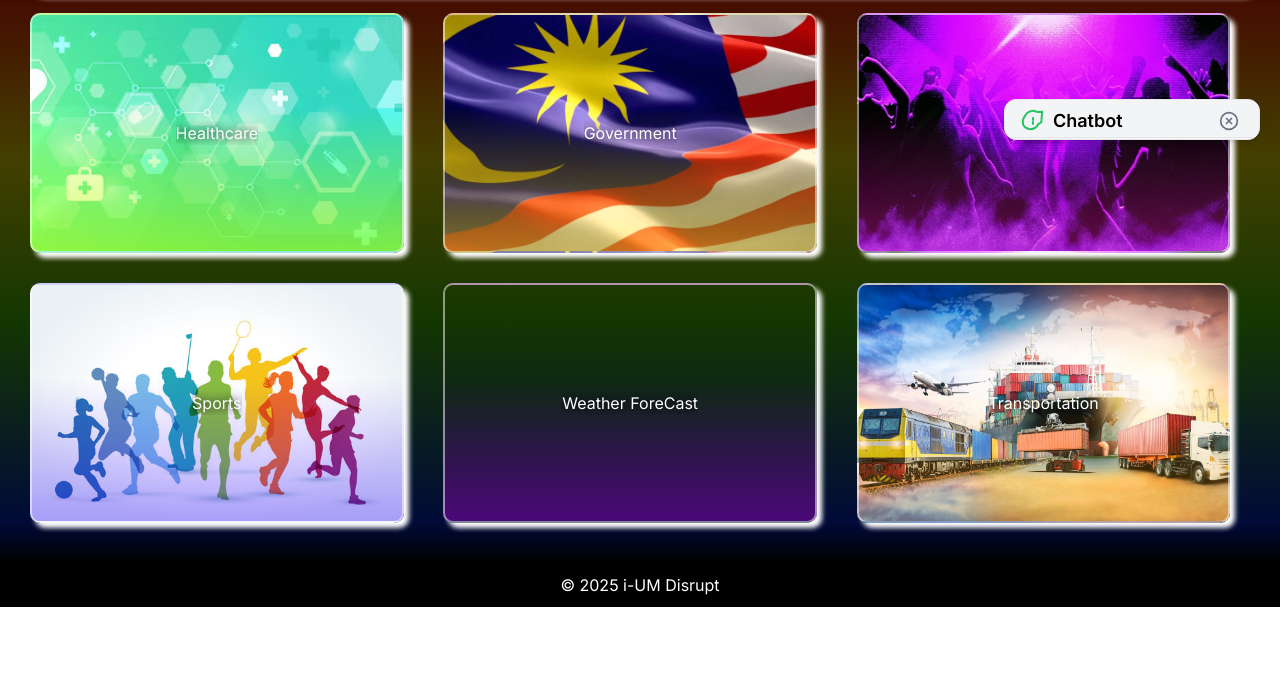
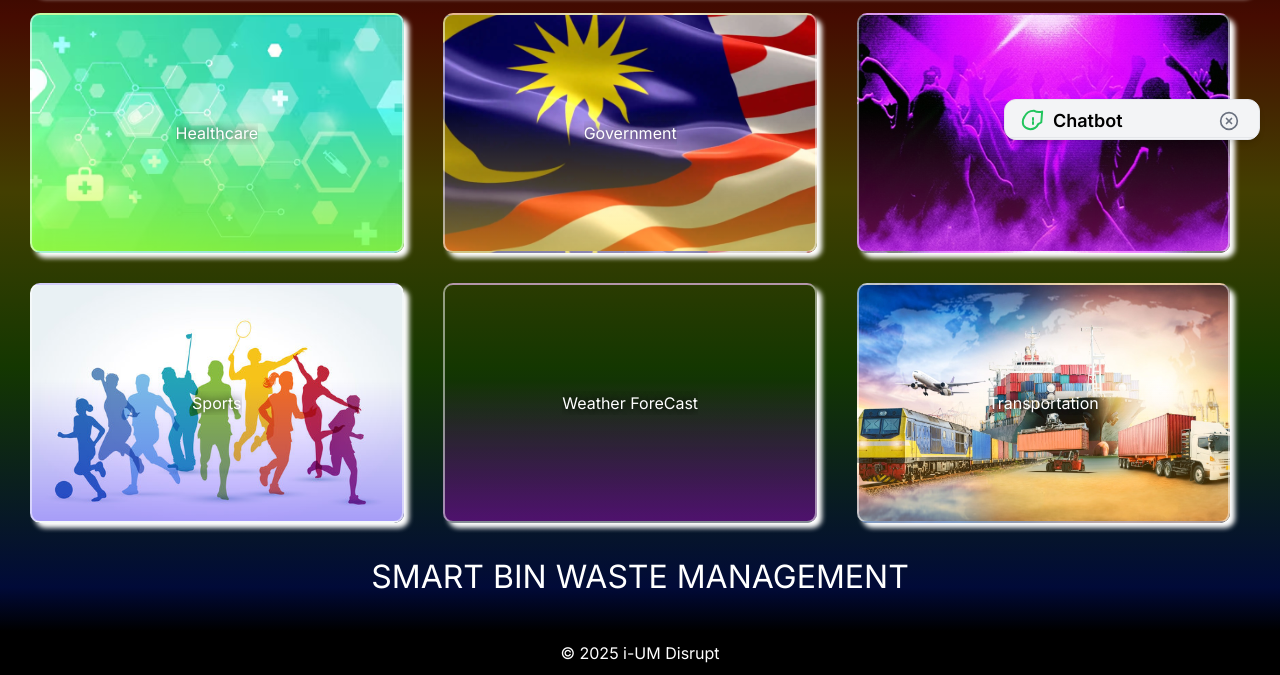
Before and after one commit to yys-beep/gdg2025-Banana, a website: page index.html in a window 1280 px wide. Shown: the part 640-1315 px from the top of the page. Before the commit the page ends 1247 px from the top, so only its background shows below. Drawn offline with nearby package versions, Linux system fonts and the light colour scheme; a web font is replaced by a local one.

Commit message:
Update index.html

```diff
--- a/index.html
+++ b/index.html
@@ -263,6 +263,7 @@
                     </div>
                 </a>
             </div>
+            <a href="https://wylim1003.github.io/SMARTBIN/" style="display: inline-block;color: white; margin-top: 20px; "><button>SMART BIN WASTE MANAGEMENT</button></a>
         </div>
     </main>
 
```
